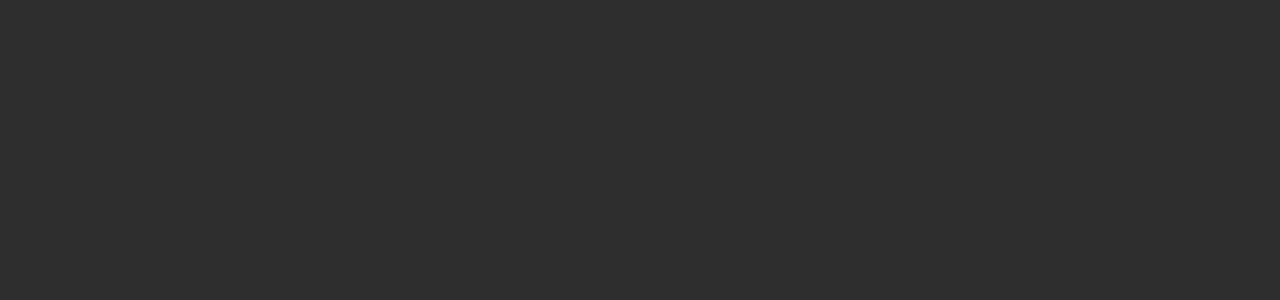
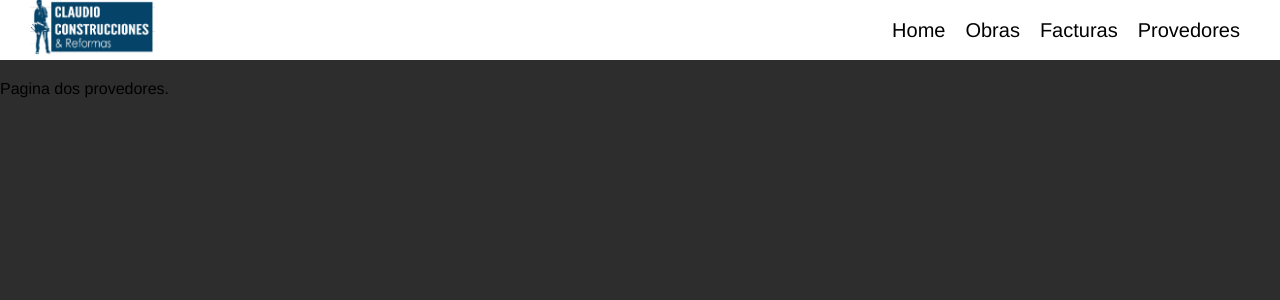
Before and after one commit to brenosantin96/claudiofront01, a React (Vite) app: page /provedores in a window 1280 px wide. Before the commit this address had no page. Shown: the top 300 px of the page. Built offline with nearby package versions, Linux system fonts and the light colour scheme; a web font is replaced by a local one.

Commit message:
criado novas paginas, uso do reactrouterdom

```diff
--- a/src/components/Navbar.tsx
+++ b/src/components/Navbar.tsx
@@ -1,6 +1,7 @@
 import React from "react"
 import styles from "./Navbar.module.css";
 import logoIMG from "../../assets/logoClaudioPNG.png";
+import { NavLink } from "react-router-dom";
 
 export const Navbar = () => {
     return (
@@ -9,9 +10,10 @@ export const Navbar = () => {
                 <img className={styles.imgLogo} src={logoIMG} alt="" />
             </div>
             <div className={styles.navbarMenu}>
-                <a className={styles.linksnavbarMenu} href="#">Obras</a>
-                <a className={styles.linksnavbarMenu} href="#">Facturas</a>
-                <a className={styles.linksnavbarMenu} href="#">Provedores</a>
+                <NavLink className={styles.linksnavbarMenu} to="/main">Home</NavLink>
+                <NavLink className={styles.linksnavbarMenu} to="/obras">Obras</NavLink>
+                <NavLink className={styles.linksnavbarMenu} to="/facturas">Facturas</NavLink>
+                <NavLink className={styles.linksnavbarMenu} to="/provedores">Provedores</NavLink>
             </div>
         </div>
     )
--- a/src/main.tsx
+++ b/src/main.tsx
@@ -4,6 +4,9 @@ import LoginPage from './pages/LoginPage';
 import './index.css'
 import { BrowserRouter, Routes, Route } from 'react-router-dom';
 import { Main } from "./pages/MainPage";
+import { ObrasPage } from './pages/ObrasPage';
+import { FacturasPage } from './pages/FacturasPage';
+import { ProvedoresPage } from './pages/ProvedoresPage';
 
 ReactDOM.createRoot(document.getElementById('root')!).render(
   <React.StrictMode>
@@ -11,6 +14,9 @@ ReactDOM.createRoot(document.getElementById('root')!).render(
       <Routes>
         <Route path='/' element={<LoginPage />}></Route>
         <Route path='/main' element={<Main />}></Route>
+        <Route path='/obras' element={<ObrasPage />}></Route>
+        <Route path='/facturas' element={<FacturasPage />}></Route>
+        <Route path='/provedores' element={<ProvedoresPage />}></Route>
       </Routes>
     </BrowserRouter>
   </React.StrictMode>
--- /dev/null
+++ b/src/pages/FacturasPage.tsx
@@ -0,0 +1,12 @@
+import { Navbar } from "../components/Navbar"
+
+export const FacturasPage = () => {
+    return (
+        <>
+            <Navbar />
+            <div>
+                Pagina das facturas gerais.
+            </div>
+        </>
+    )
+}
--- a/src/pages/MainPage.tsx
+++ b/src/pages/MainPage.tsx
@@ -9,7 +9,6 @@ export const Main = () => {
             <div className={styles.containerMain}>
                 Olá, eu sou o Main.
             </div>
-
         </>
 
     )
--- /dev/null
+++ b/src/pages/ObrasPage.tsx
@@ -0,0 +1,13 @@
+import { Navbar } from "../components/Navbar"
+
+export const ObrasPage = () => {
+    return (
+
+        <>
+            <Navbar />
+            <div>
+                Pagina do Obras.
+            </div>
+        </>
+    )
+}
--- /dev/null
+++ b/src/pages/ProvedoresPage.module.css
@@ -0,0 +1,5 @@
+.containerProvedores{
+    padding-top: 80px;
+    width: 100%;
+
+}
--- /dev/null
+++ b/src/pages/ProvedoresPage.tsx
@@ -0,0 +1,13 @@
+import { Navbar } from "../components/Navbar"
+import styles from "./ProvedoresPage.module.css"
+
+export const ProvedoresPage = () => {
+    return (
+        <>
+            <Navbar />
+            <div className={styles.containerProvedores}>
+                Pagina dos provedores.
+            </div>
+        </>
+    )
+}
```
Also changed, not shown: src/favicon.svg (deleted), src/logo.svg (deleted).
